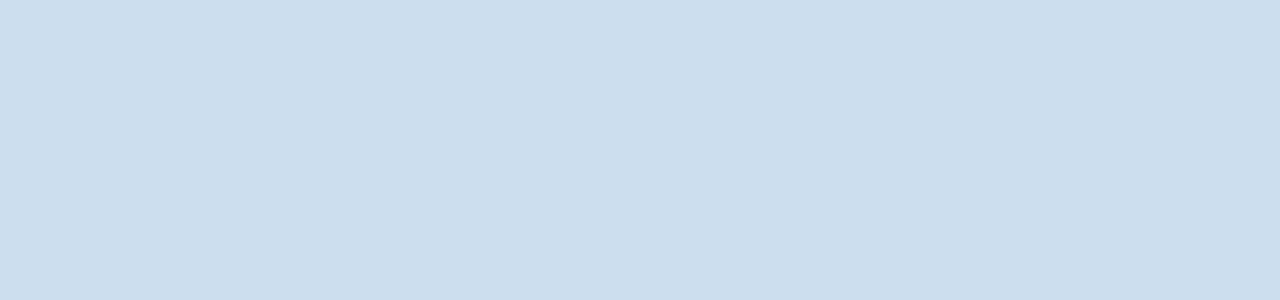
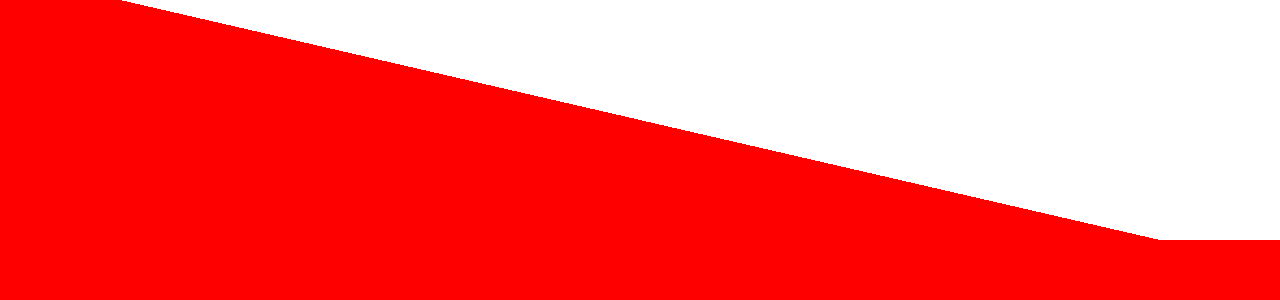
Before and after one commit to ivanPechim/doe-mais-vida, a Vue app: page /CadastroUsuario in a window 1280 px wide. Shown: the top 300 px of the page. Built offline with nearby package versions, Linux system fonts and the light colour scheme.

Commit message:
Criação de tela de cadastro

```diff
--- /dev/null
+++ b/src/components/Autenticacao/CadastroUsuario.vue
@@ -0,0 +1,44 @@
+<template>
+	<div class="fudao">
+		<div class="cor-braca">
+			<div class="left-section">
+            <!-- Informações no canto esquerdo -->
+        </div>
+        <div class="middle-section">
+            <!-- Conteúdo central -->
+        </div>
+        <div class="right-section">
+            <!-- Logo no canto direito -->
+        </div>
+		</div>
+	</div>
+</template>
+
+<script>
+export default {
+	data() {
+		return {
+
+		}
+	}
+}
+</script>
+
+<style>
+
+.fudao {
+	background-color: red;
+	width: 100%;
+	height: 100vh;
+	padding: 0;
+
+}
+
+.cor-braca {
+	width: 100%;
+	height: 30%;
+	/* background-color: white; */
+	background: linear-gradient(+13deg, transparent 50%, white 50%, white 100%, transparent 50%)
+	/* background: linear-gradient(-45deg,white 50%, transparent 50%); */
+}
+</style>
--- a/src/components/Autenticacao/Login.vue
+++ b/src/components/Autenticacao/Login.vue
@@ -54,7 +54,9 @@
 
 						<!-- botão criar conta -->
 						<b-container>
+							<router-link to="/CadastroUsuario">
 								<b-button variant="light" class="botao-padrao">Criar conta</b-button>
+							</router-link>
 						</b-container>
 
 						<!-- botão entrar com google -->
--- a/src/router/index.js
+++ b/src/router/index.js
@@ -3,7 +3,7 @@ import Login from '../components/Autenticacao/Login.vue';
 import VueRouter from 'vue-router';
 import RecuperarConta from '../components/RecuperarConta.vue';
 import CriacaoUsuario from '../components/CriacaoUsuario.vue';
-
+import CadastroUsuario from '../components/Autenticacao/CadastroUsuario.vue';
 
 Vue.use(VueRouter)
 
@@ -13,6 +13,10 @@ const routes = [
     name: 'home',
     component: Login
   },
+	{
+		path: '/CadastroUsuario',
+		component: CadastroUsuario
+	},
   {
     path: '/CriacaoUsuario',
     component: CriacaoUsuario
```
